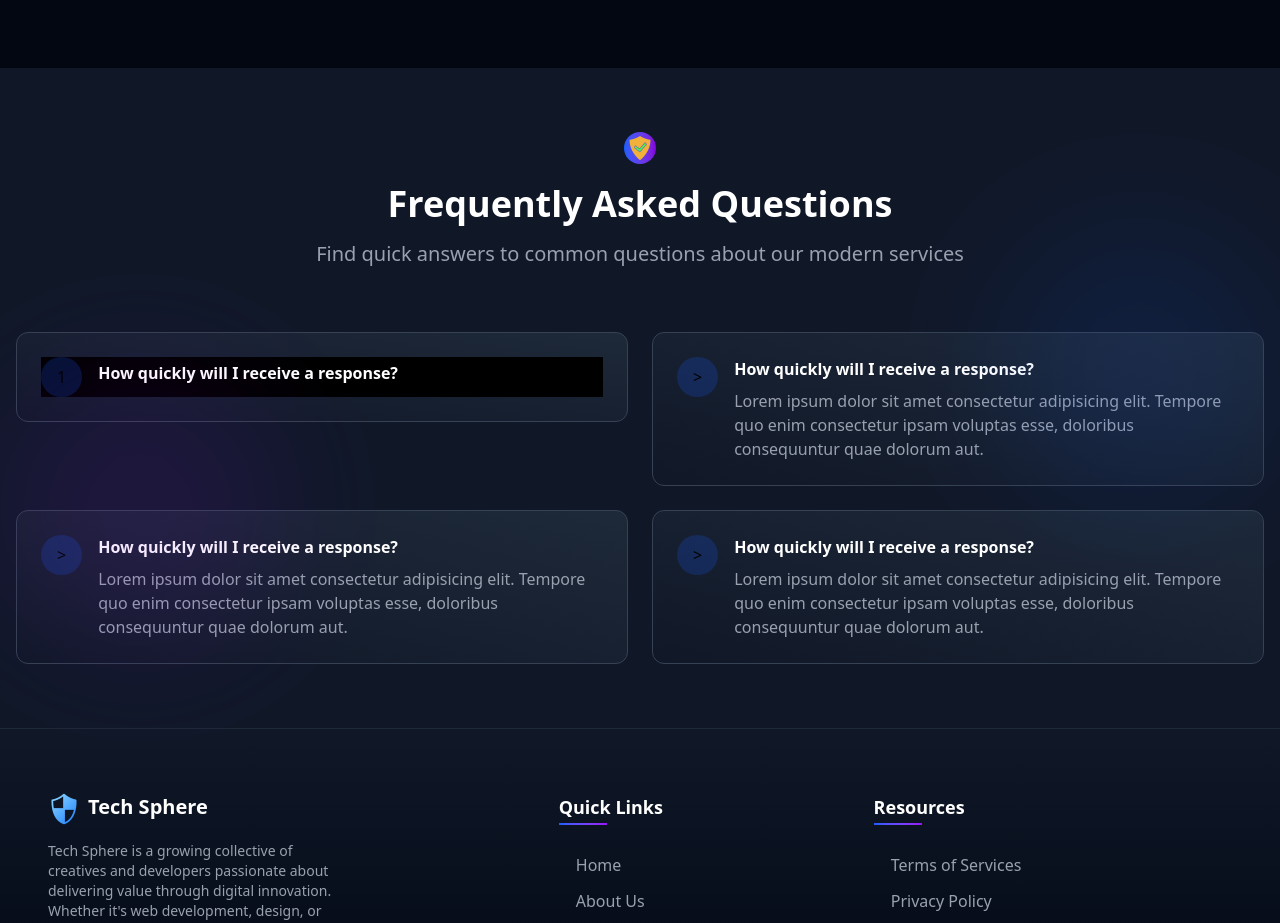
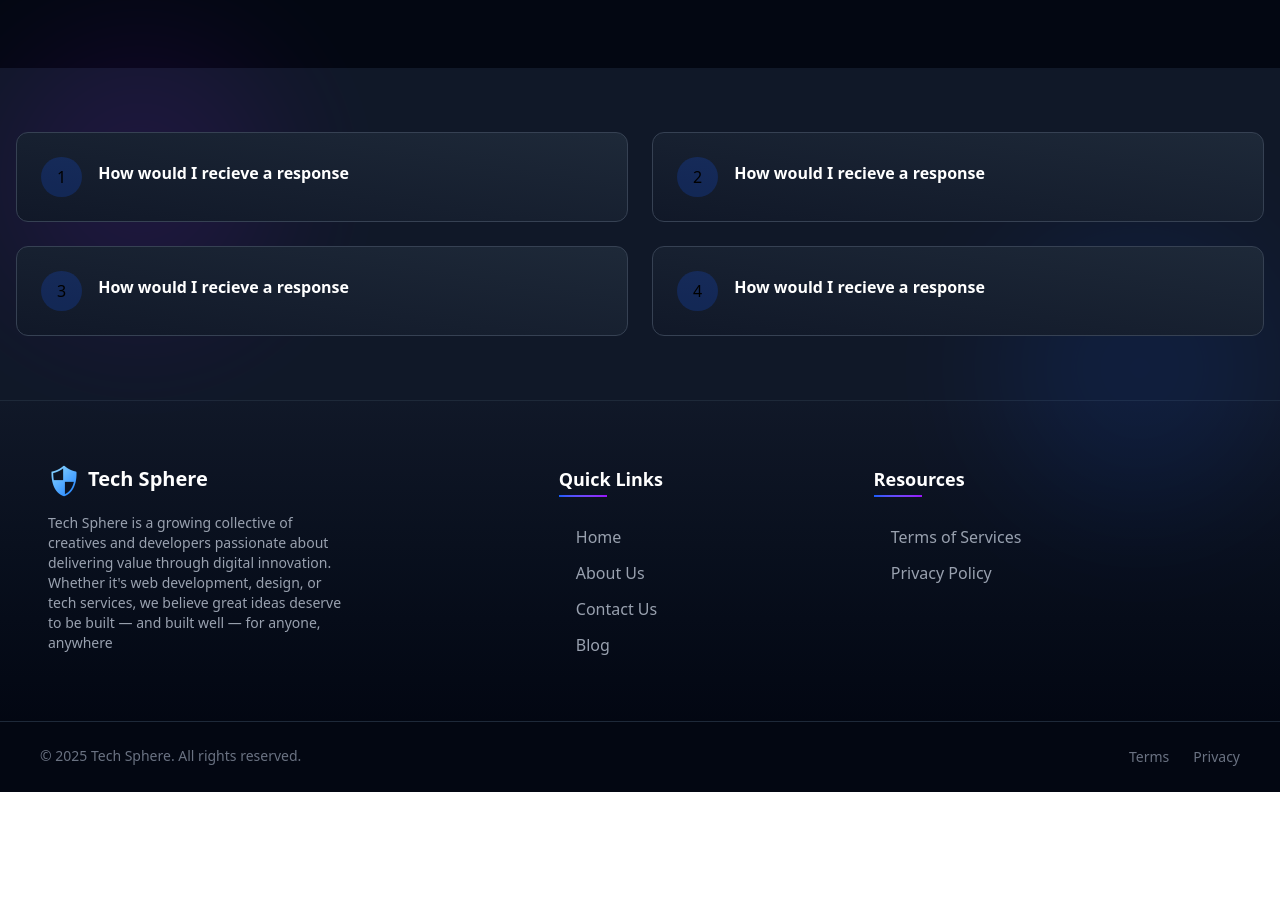
Before and after one commit to cyberdiego33/Tech-Sphere-React, a React (Vite) app: page /about in a window 1280 px wide. Shown: the part 2000-2923 px from the top of the page. After the commit the page ends 2792 px from the top, so only its background shows below. Built offline with nearby package versions, Linux system fonts and the light colour scheme.

Commit message:
Update FAQ.jsx

```diff
--- a/src/components/AboutPage-Components/FAQ.jsx
+++ b/src/components/AboutPage-Components/FAQ.jsx
@@ -9,7 +9,21 @@ const FAQApi = [
                 quae dolorum aut.`,
   },
   {
-    index: 1,
+    index: 2,
+    question: "How would I recieve a response",
+    answer: `Lorem ipsum dolor sit amet consectetur adipisicing elit. Tempore
+                quo enim consectetur ipsam voluptas esse, doloribus consequuntur
+                quae dolorum aut.`,
+  },
+  {
+    index: 3,
+    question: "How would I recieve a response",
+    answer: `Lorem ipsum dolor sit amet consectetur adipisicing elit. Tempore
+                quo enim consectetur ipsam voluptas esse, doloribus consequuntur
+                quae dolorum aut.`,
+  },
+  {
+    index: 4,
     question: "How would I recieve a response",
     answer: `Lorem ipsum dolor sit amet consectetur adipisicing elit. Tempore
                 quo enim consectetur ipsam voluptas esse, doloribus consequuntur
@@ -18,15 +32,56 @@ const FAQApi = [
 ];
 
 const QuestionCard = function (props) {
-  return <></>;
+  return (
+    <>
+      <div className="p-6 bg-gradient-to-bl from-gray-800 to-gray-900 rounded-xl border border-gray-700 group transition hover:border-blue-500 hover:shadow-blue-600/5 hover:shadow-xl">
+        <div
+          className="flex items-center hover:cursor-pointer group"
+          onClick={RevealAnswer}>
+          <div
+            className="bg-blue-600/20 p-2 px-4 rounded-full mr-4 group-hover:bg-blue-600/30 group-hover:cursor-pointer hover:pointer transition-colors"
+          >
+            {props.index}
+          </div>
+          <h3 className="font-semibold text-white mb-2 group-hover:text-blue-400 group-hover:cursor-pointer transition-colors">
+            {props.question}
+          </h3>
+        </div>
+
+        <div className="OnclickReveal pl-14 overflow-hidden h-0">
+          <p className="text-gray-400 group-hover:text-gray-300">
+            {props.answer}
+          </p>
+        </div>
+      </div>
+    </>
+  );
 };
 
-const RevealAnswer = function() {
-    const revealItems = document.querySelectorAll(".OnclickReveal");
-    revealItems.forEach(function(items) {
-        items.classList.toggle('h-0');
-    })
-}
+const RevealAnswer = function (event) {
+  const clicked = event.currentTarget;
+  const answer = clicked.nextElementSibling;
+
+  if (answer && answer.classList.contains("OnclickReveal")) {
+    answer.classList.toggle("h-0");
+    // answer.classList.toggle("py-4"); // optional spacing
+  }
+};
+
+// const RevealAnswer = function () {
+//   const revealItems = document.querySelectorAll(".OnclickReveal");
+//   revealItems.forEach(function (items) {
+//     items.classList.toggle("h-0");
+//   });
+// };
+
+// const RevealAnswer = function() {
+//   const answer = this.nextElementSibling;
+//   if (answer && answer.classList.contains("OnclickReveal")) {
+//     answer.classList.toggle("h-0");
+//     // answer.classList.toggle("py-4"); // Optional padding when visible
+//   }
+// }
 
 const FAQ = function () {
   return (
@@ -34,93 +89,16 @@ const FAQ = function () {
       <div className="absolute top-40 right-0 size-70 bg-blue-600 rounded-full opacity-10 blur-3xl"></div>
       <div className="absolute bottom-20 left-0 size-70 bg-purple-600 rounded-full opacity-10 blur-3xl"></div>
 
-      <div className="container mx-auto max-w-4xl relative z-10">
-        <div className="text-center max-w-3xl mx-auto mb-16">
-          <div className="size-8 mx-auto mb-5 bg-gradient-to-r from-blue-600 to-purple-700 rounded-full">
-            <img src={testedIcon} alt="tested icon" />
-          </div>
-          <h2 className="text-3xl md:text-4xl font-bold text-white">
-            Frequently Asked Questions
-          </h2>
-          <p className="text-xl text-gray-400 mt-4">
-            Find quick answers to common questions about our modern services
-          </p>
-        </div>
-      </div>
-
-      <div className="grid gap-6 md:grid-cols-2 items-start">
-
-        <div className="p-6 bg-gradient-to-bl from-gray-800 to-gray-900 rounded-xl border border-gray-700 group transition hover:border-blue-500 hover:shadow-blue-600/5 hover:shadow-xl">
-
-            <div className="flex bg-black items-center hover:cursor-pointer group" onClick={RevealAnswer}>
-              <div className="bg-blue-600/20 p-2 px-4 rounded-full mr-4 group-hover:bg-blue-600/30 group-hover:cursor-pointer hover:pointer transition-colors" onClick={RevealAnswer}>
-                1
-              </div>
-              <h3 className="font-semibold text-white mb-2 group-hover:text-blue-400 group-hover:cursor-pointer transition-colors">
-                How quickly will I receive a response?
-              </h3>
-            </div>
-
-            <div className="OnclickReveal pl-14 overflow-hidden bg-red-400 h-0">
-              <p className="text-gray-400 group-hover:text-gray-300">
-                Lorem ipsum dolor sit amet consectetur adipisicing elit. Tempore
-                quo enim consectetur ipsam voluptas esse, doloribus consequuntur
-                quae dolorum aut.
-              </p>
-            </div>
-        </div>
-
-        <div className="p-6 bg-gradient-to-bl from-gray-800 to-gray-900 rounded-xl border border-gray-700 group transition hover:border-blue-500 hover:shadow-blue-600/5 hover:shadow-xl">
-          <div className="flex items-start">
-            <div className="bg-blue-600/20 p-2 px-4 rounded-full mr-4 group-hover:bg-blue-600/30 transition-colors">
-              >
-            </div>
-            <div>
-              <h3 className="font-semibold text-white mb-2 group-hover:text-blue-400 transition-colors">
-                How quickly will I receive a response?
-              </h3>
-              <p className="text-gray-400 group-hover:text-gray-300">
-                Lorem ipsum dolor sit amet consectetur adipisicing elit. Tempore
-                quo enim consectetur ipsam voluptas esse, doloribus consequuntur
-                quae dolorum aut.
-              </p>
-            </div>
-          </div>
-        </div>
-        <div className="p-6 bg-gradient-to-bl from-gray-800 to-gray-900 rounded-xl border border-gray-700 group transition hover:border-blue-500 hover:shadow-blue-600/5 hover:shadow-xl">
-          <div className="flex items-start">
-            <div className="bg-blue-600/20 p-2 px-4 rounded-full mr-4 group-hover:bg-blue-600/30 transition-colors">
-              >
-            </div>
-            <div>
-              <h3 className="font-semibold text-white mb-2 group-hover:text-blue-400 transition-colors">
-                How quickly will I receive a response?
-              </h3>
-              <p className="text-gray-400 group-hover:text-gray-300">
-                Lorem ipsum dolor sit amet consectetur adipisicing elit. Tempore
-                quo enim consectetur ipsam voluptas esse, doloribus consequuntur
-                quae dolorum aut.
-              </p>
-            </div>
-          </div>
-        </div>
-        <div className="p-6 bg-gradient-to-bl from-gray-800 to-gray-900 rounded-xl border border-gray-700 group transition hover:border-blue-500 hover:shadow-blue-600/5 hover:shadow-xl">
-          <div className="flex items-start">
-            <div className="bg-blue-600/20 p-2 px-4 rounded-full mr-4 group-hover:bg-blue-600/30 transition-colors">
-              >
-            </div>
-            <div>
-              <h3 className="font-semibold text-white mb-2 group-hover:text-blue-400 transition-colors">
-                How quickly will I receive a response?
-              </h3>
-              <p className="text-gray-400 group-hover:text-gray-300">
-                Lorem ipsum dolor sit amet consectetur adipisicing elit. Tempore
-                quo enim consectetur ipsam voluptas esse, doloribus consequuntur
-                quae dolorum aut.
-              </p>
-            </div>
-          </div>
-        </div>
+      <div className="grid gap-6 md:grid-cols-2 items-start relative">
+        {FAQApi.map(function (items) {
+          return (
+            <QuestionCard
+              question={items.question}
+              answer={items.answer}
+              index={items.index}
+            />
+          );
+        })}
       </div>
     </section>
   );
```
